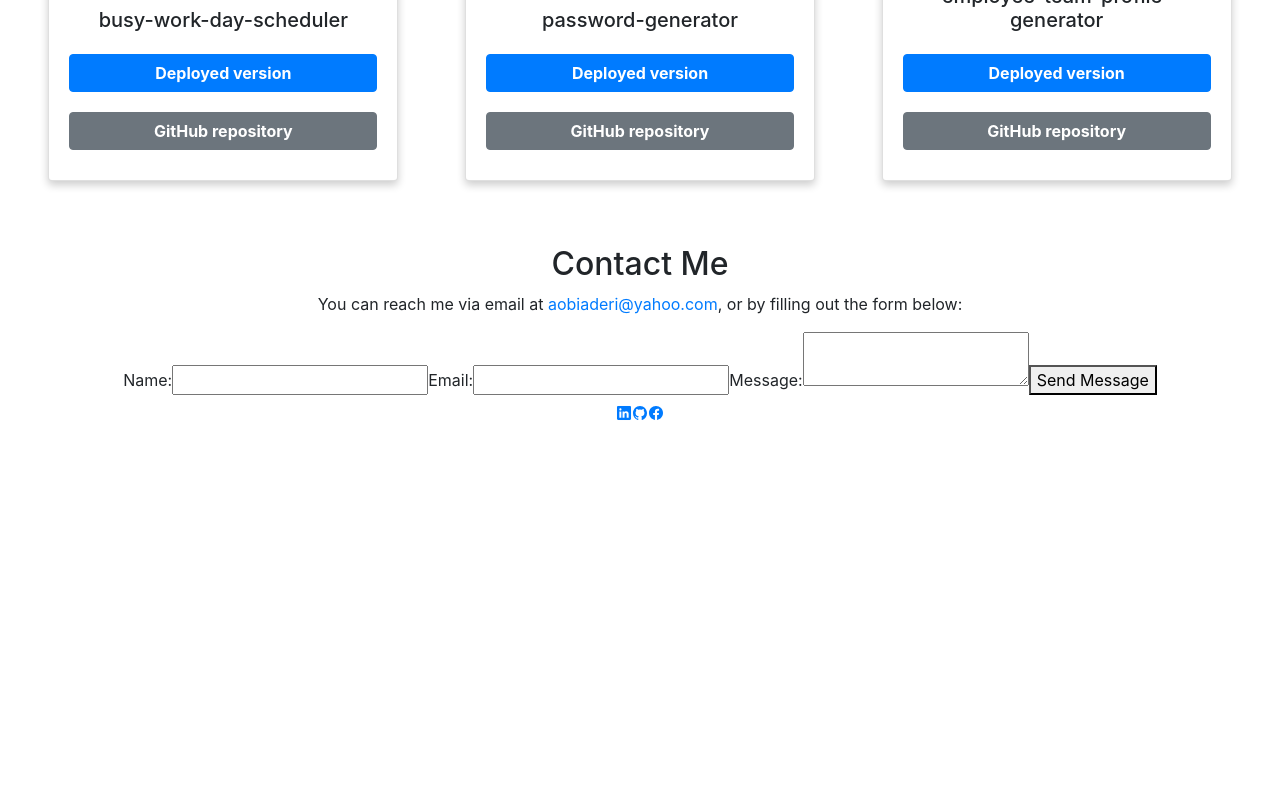
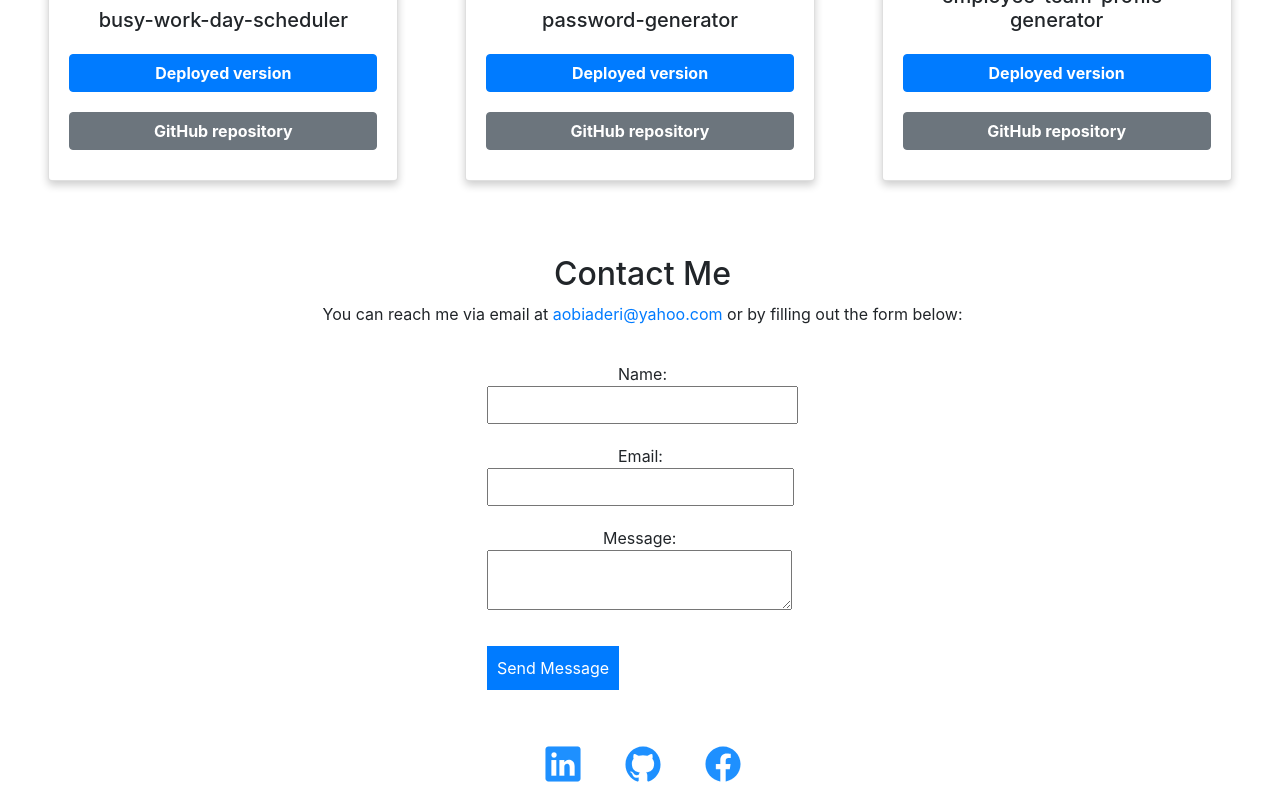
Before and after one commit to aobiaderi/my-react-portfolio, a React (Create React App) app: page / in a window 1280 px wide. Shown: the part 2070-2870 px from the top of the page. Before the commit the page ends 2497 px from the top, so only its background shows below. Built offline with nearby package versions, Linux system fonts and the light colour scheme.

Commit message:
added css styling to contact section

```diff
--- a/src/App.css
+++ b/src/App.css
@@ -165,3 +165,58 @@ align-items: center;
   .card-body .btn {
     display:inline-block;
   }
+
+/* Contact Section */
+  .contact {
+    display: flex;
+    flex-direction: column;
+    align-items: center;
+    padding-left: 5px;
+    margin-top: 30px;
+  }
+
+  form {
+    display: flex;
+    flex-direction: column;
+    align-items: flex-start;
+    margin-top: 20px;
+  }
+
+  label {
+    margin-bottom: 10px;
+  }
+
+  input, textarea {
+    width: 100%;
+    padding: 5px;
+    margin-bottom: 10px;
+  }
+
+  button[type="submit"] {
+    background-color: #007bff;
+    color: #fff;
+    border: none;
+    padding: 10px;
+    cursor: pointer;
+    margin-top: 10px;
+    margin-bottom: 50px;
+  }
+
+/*  Styling footer */
+.linkd, .gh, .fb{
+  color:dodgerblue;
+  font-size: 40px;
+  text-decoration: none !important;
+  margin:0 10px;
+  margin: 20px;
+  height: 400px;
+
+}
+
+.linkd:hover,
+.gh:hover,
+.fb:hover{
+  color:royalblue;
+  box-shadow: 2px 2px 5px #10042d;
+
+}
--- a/src/components/pages/Contact.js
+++ b/src/components/pages/Contact.js
@@ -5,8 +5,7 @@ const Contact = () => {
     <div className="contact">
       <h2>Contact Me</h2>
       <p>
-        You can reach me via email at <a href="mailto:aobiaderi@yahoo.com">aobiaderi@yahoo.com</a>,
-        or by filling out the form below:
+        You can reach me via email at <a href="mailto:aobiaderi@yahoo.com">aobiaderi@yahoo.com</a> or by filling out the form below:
       </p>
       <form>
         <label>
```
